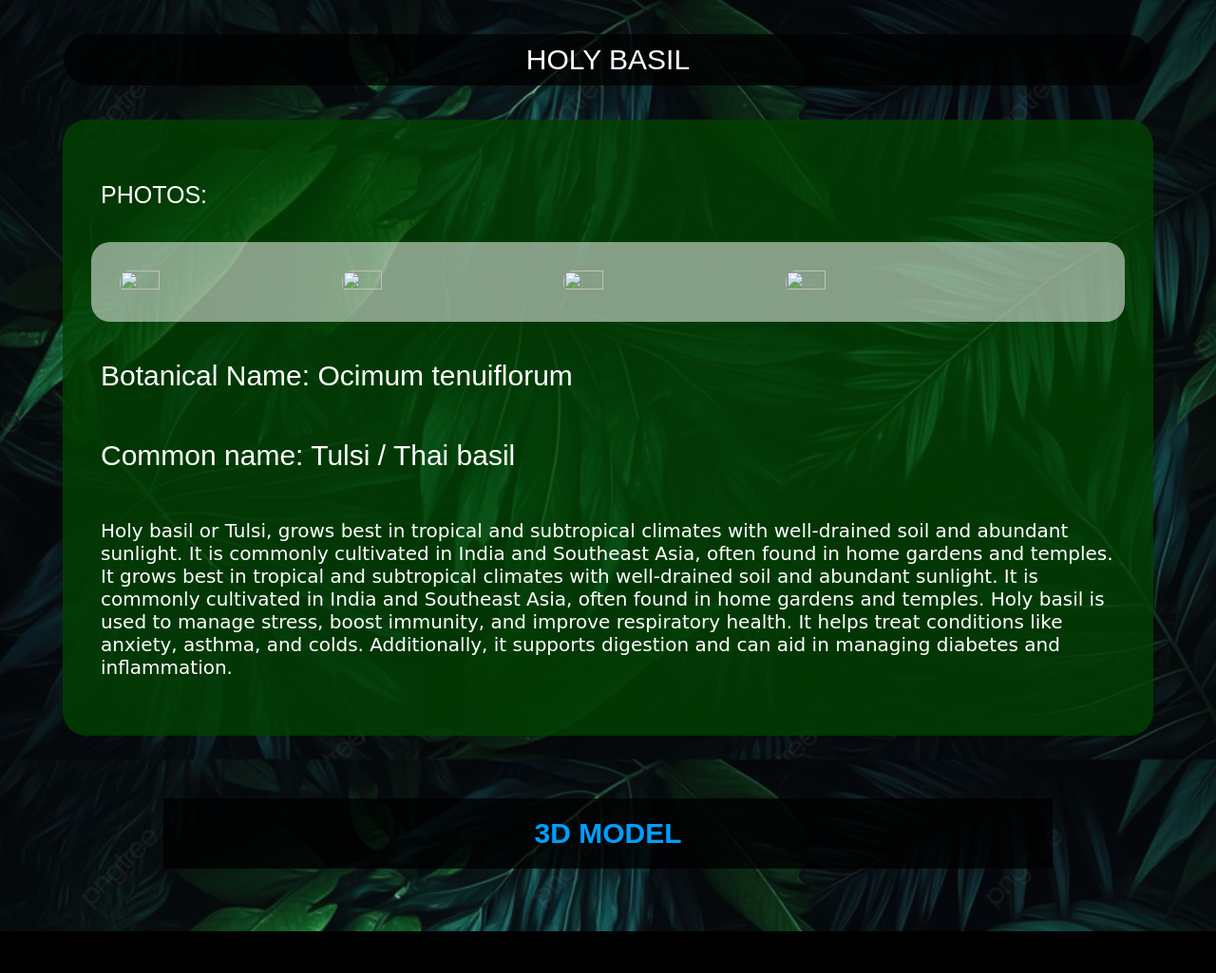
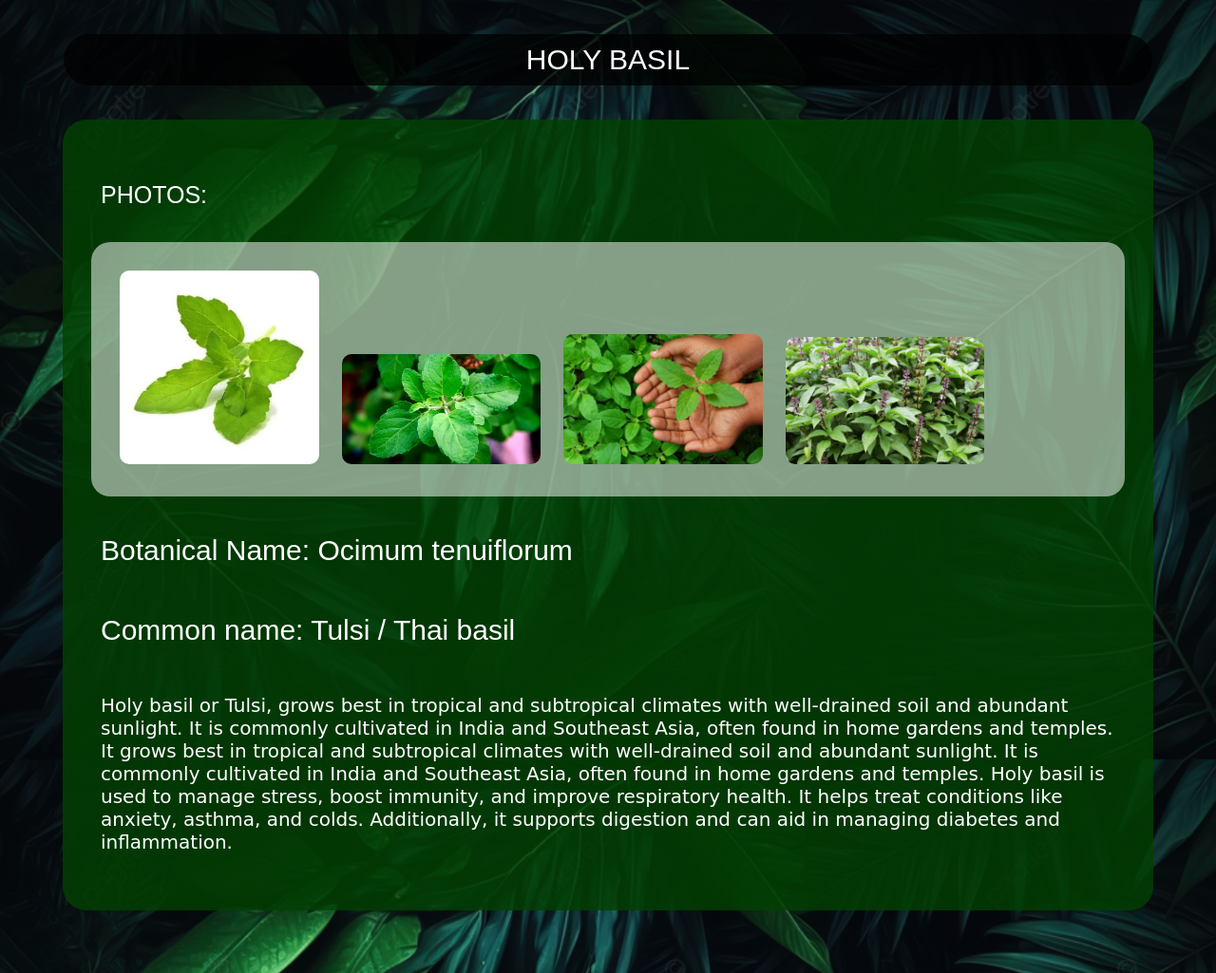
Before and after one commit to Ariyannath-prog/SIH-2024-Prototype, a plain HTML site: page h6.html in a window 1280 px wide. Shown: the top 1025 px of the page at 95% size. Drawn offline with nearby package versions, Linux system fonts and the light colour scheme; no server answers.

Commit message:
Update h6.html

```diff
--- a/h6.html
+++ b/h6.html
@@ -12,10 +12,10 @@
         <div class="second_main">
             <p id="photo">PHOTOS:</p>
             <div id="id_background">
-            <img class="images" src="H\H6.jpg">
-            <img class="images" src="H\H6a.jpg">
-            <img class="images" src="H\H6b.jpg">
-            <img class="images" src="H\H6c.jpg">
+            <img class="images" src="H6.jpg">
+            <img class="images" src="H6a.jpg">
+            <img class="images" src="H6b.jpg">
+            <img class="images" src="H6c.jpg">
             <br>
             </div>
             <p class="head_text">Botanical Name: Ocimum tenuiflorum
```
